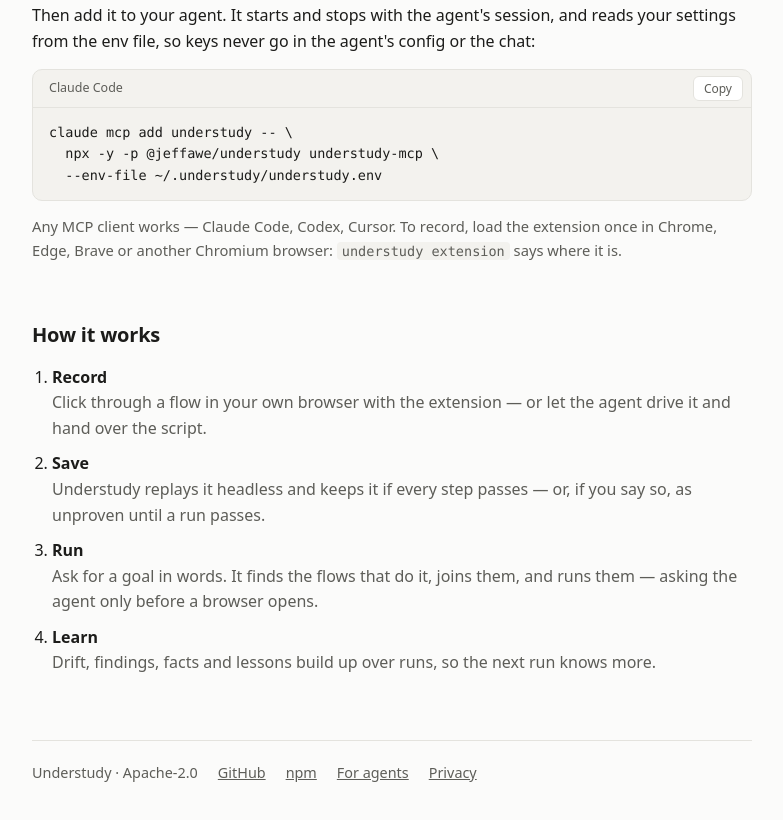
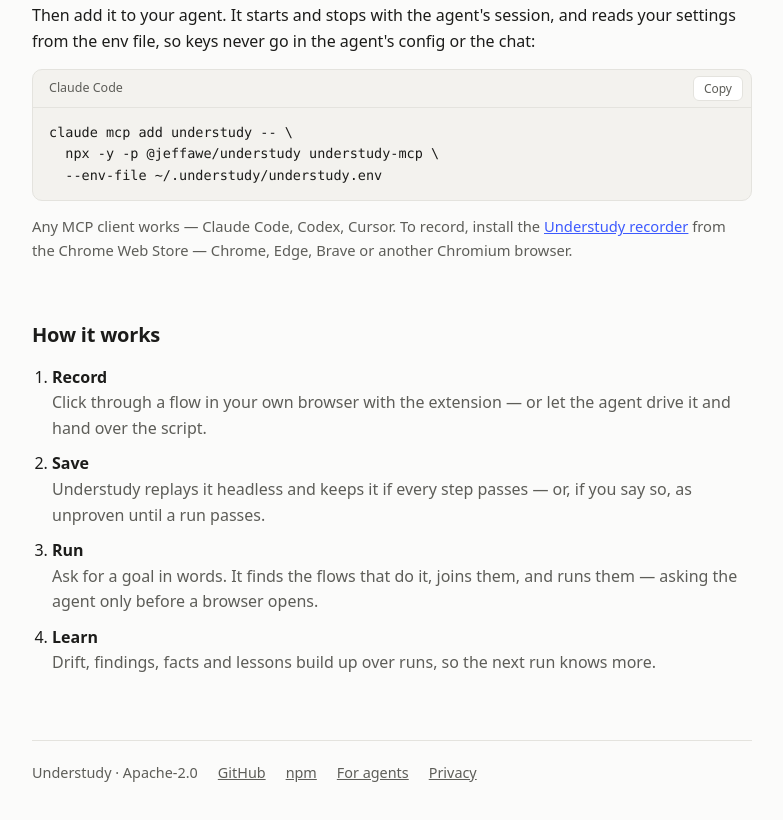
Before and after one commit to Jeffawe/UnderStudy, a browser extension: page site/index.html in a window 1280 px wide. Shown: the part 1144-1964 px from the top of the page, without its empty margins (248-1031 px from the left). Drawn offline with Linux system fonts and the light colour scheme.

Commit message:
Link the recorder's Chrome Web Store listing, and exit quietly when output is piped into head

```diff
--- a/site/index.html
+++ b/site/index.html
@@ -80,7 +80,7 @@ understudy config set MONGODB_URI="mongodb+srv://…" EMBED_KEY="…"</pre></div
   <div class="code"><div class="bar"><span>Claude Code</span><button type="button">Copy</button></div><pre>claude mcp add understudy -- \
   npx -y -p @jeffawe/understudy understudy-mcp \
   --env-file ~/.understudy/understudy.env</pre></div>
-  <p class="note">Any MCP client works — Claude Code, Codex, Cursor. To record, load the extension once in Chrome, Edge, Brave or another Chromium browser: <code>understudy extension</code> says where it is.</p>
+  <p class="note">Any MCP client works — Claude Code, Codex, Cursor. To record, install the <a href="https://chromewebstore.google.com/detail/understudy-recorder/mdobdjogkgimabdpmbmhhcdeoahoapjf">Understudy recorder</a> from the Chrome Web Store — Chrome, Edge, Brave or another Chromium browser.</p>
 
   <h2>How it works</h2>
   <ol class="steps">
```
Also changed, not shown: src/entry/cli.ts (+9 -1 lines), README.md, extension/README.md.
